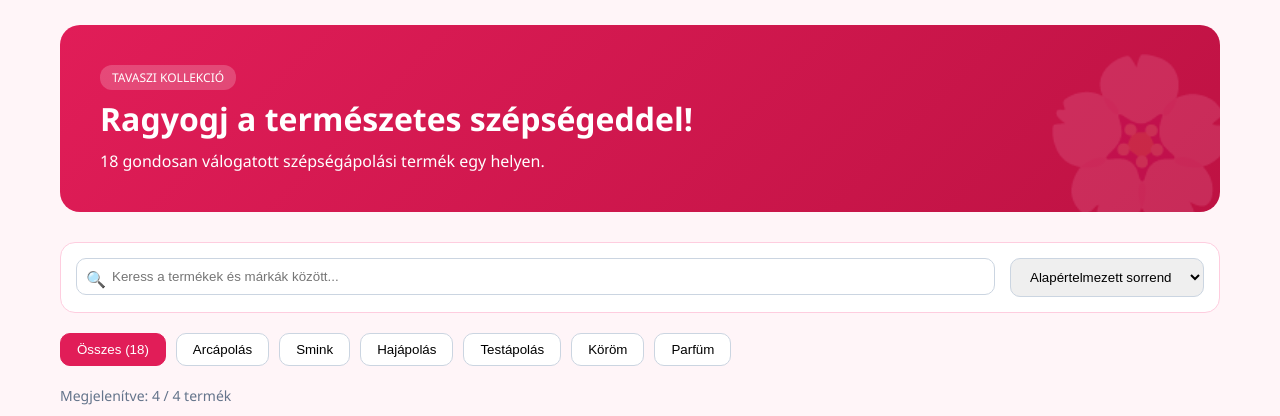
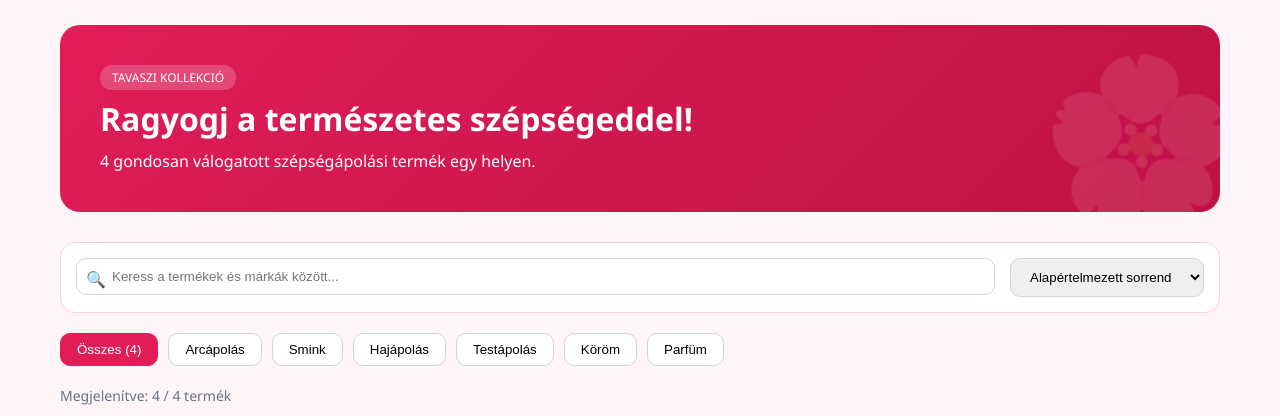
Before and after one commit to bbjazmin/aura-szepsegvilag-by-bia-and-lili, a plain HTML site: page index.html in a window 1280 px wide. Shown: the part 76-492 px from the top of the page. Drawn offline with Linux system fonts and the light colour scheme; grey boxes are pictures that could not be loaded.

Commit message:
Update catalog count to four products

```diff
--- a/index.html
+++ b/index.html
@@ -47,7 +47,7 @@
                 <div class="hero-text">
                     <span class="hero-tag">Tavaszi Kollekció</span>
                     <h2>Ragyogj a természetes szépségeddel!</h2>
-                    <p>18 gondosan válogatott szépségápolási termék egy helyen.</p>
+                    <p>4 gondosan válogatott szépségápolási termék egy helyen.</p>
                 </div>
                 <span class="hero-bg-icon">🌸</span>
             </div>
@@ -69,7 +69,7 @@
 
             <!-- Kategória gombok -->
             <div class="kategoriak-container" id="kategoria-gombok">
-                <button onclick="kategoriaSzures('Mind')" class="kat-btn aktiv">Összes (18)</button>
+                <button onclick="kategoriaSzures('Mind')" class="kat-btn aktiv">Összes (4)</button>
                 <button onclick="kategoriaSzures('Arcápolás')" class="kat-btn">Arcápolás</button>
                 <button onclick="kategoriaSzures('Smink')" class="kat-btn">Smink</button>
                 <button onclick="kategoriaSzures('Hajápolás')" class="kat-btn">Hajápolás</button>
```
